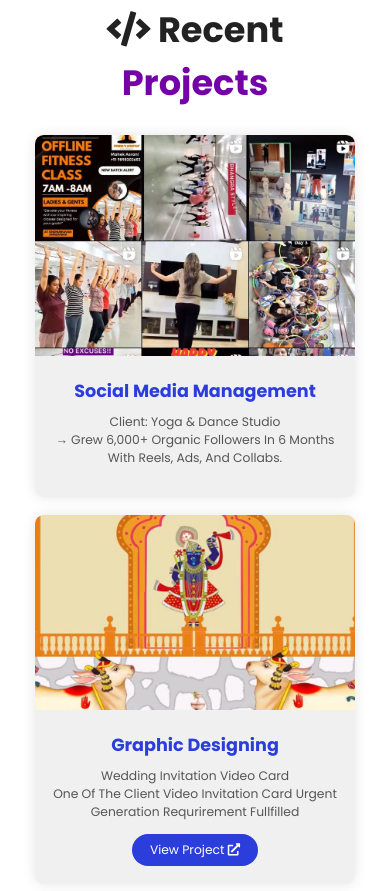
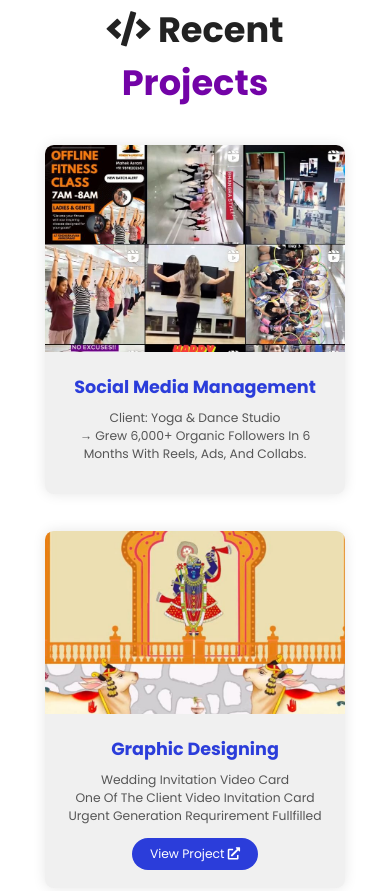
Before and after one commit to Dhairyame/DigitalPortfolio, a plain HTML site: page index.html in a window 390 px wide. Shown: the part 2639-3530 px from the top of the page. Drawn offline with nearby package versions, Linux system fonts and the light colour scheme.

Commit message:
Update style.css

```diff
--- a/assets/css/style.css
+++ b/assets/css/style.css
@@ -271,6 +271,25 @@ header .navbar ul li a:hover {
 .home .btn:hover i {
   transform: translateX(5px);
 }
+
+.box-container {
+  display: flex;
+  flex-wrap: wrap;
+  justify-content: center;
+}
+.box {
+  flex: 1 1 300px;
+  max-width: 300px;
+  margin: 10px;
+}
+
+@media screen and (max-width: 768px) {
+  .box {
+    flex: 1 1 100%;
+    max-width: 100%;
+  }
+}
+
 /* social icons start */
 .socials {
   position: relative;
```
